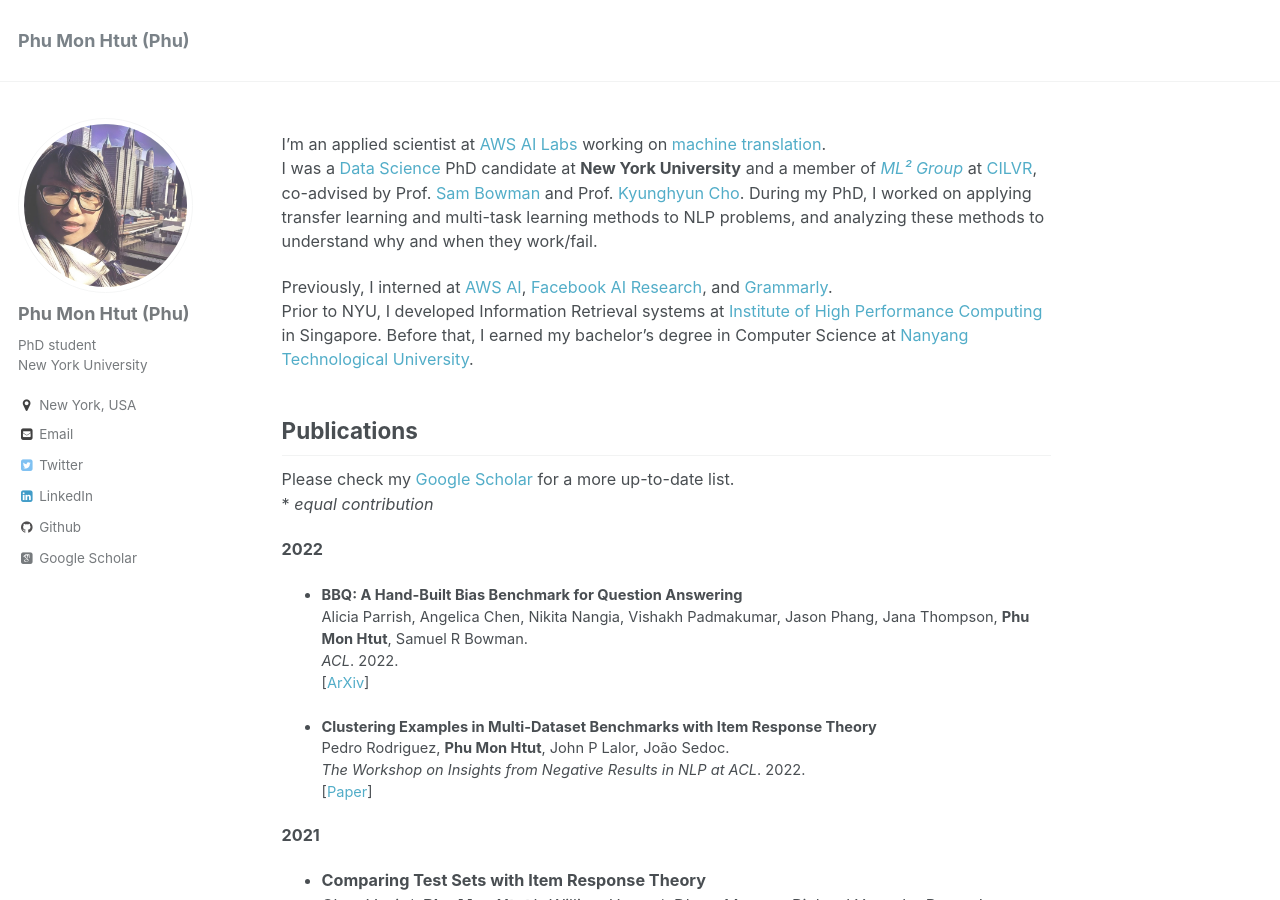
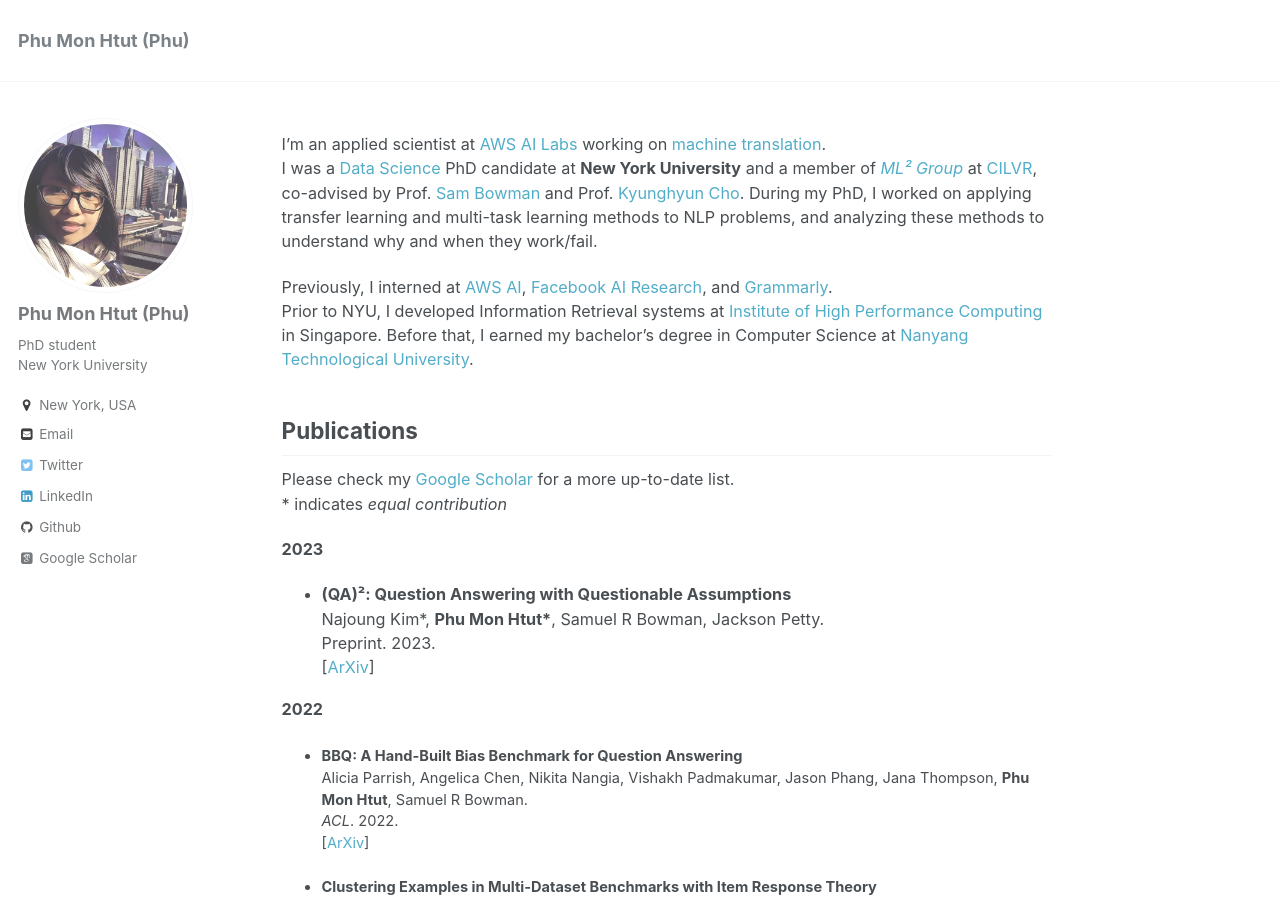
Before and after one commit to phu-pmh/phu-pmh.github.io, a Jekyll site: the page built from _pages/about.md, in a window 1280 px wide and 900 px high. Built offline with Jekyll 4.4.1, drawn with Linux system fonts in a browser that asks for light colours; some web fonts are replaced.

Commit message:
Update about.md

```diff
--- a/_pages/about.md
+++ b/_pages/about.md
@@ -19,7 +19,14 @@
 Publications
 ------
 Please check my [Google Scholar](https://scholar.google.com/citations?user=X4jOTDMAAAAJ&hl=en) for a more up-to-date list.
-\* _equal contribution_
+\* indicates _equal contribution_
+
+**2023**
+* **(QA)²: Question Answering with Questionable Assumptions**
+ Najoung Kim\*, __Phu Mon Htut\*__, Samuel R Bowman, Jackson Petty.
+ Preprint. 2023.
+ [[ArXiv](https://arxiv.org/abs/2110.08193)]
+
 
 **2022**
 * **BBQ: A Hand-Built Bias Benchmark for Question Answering**
```
